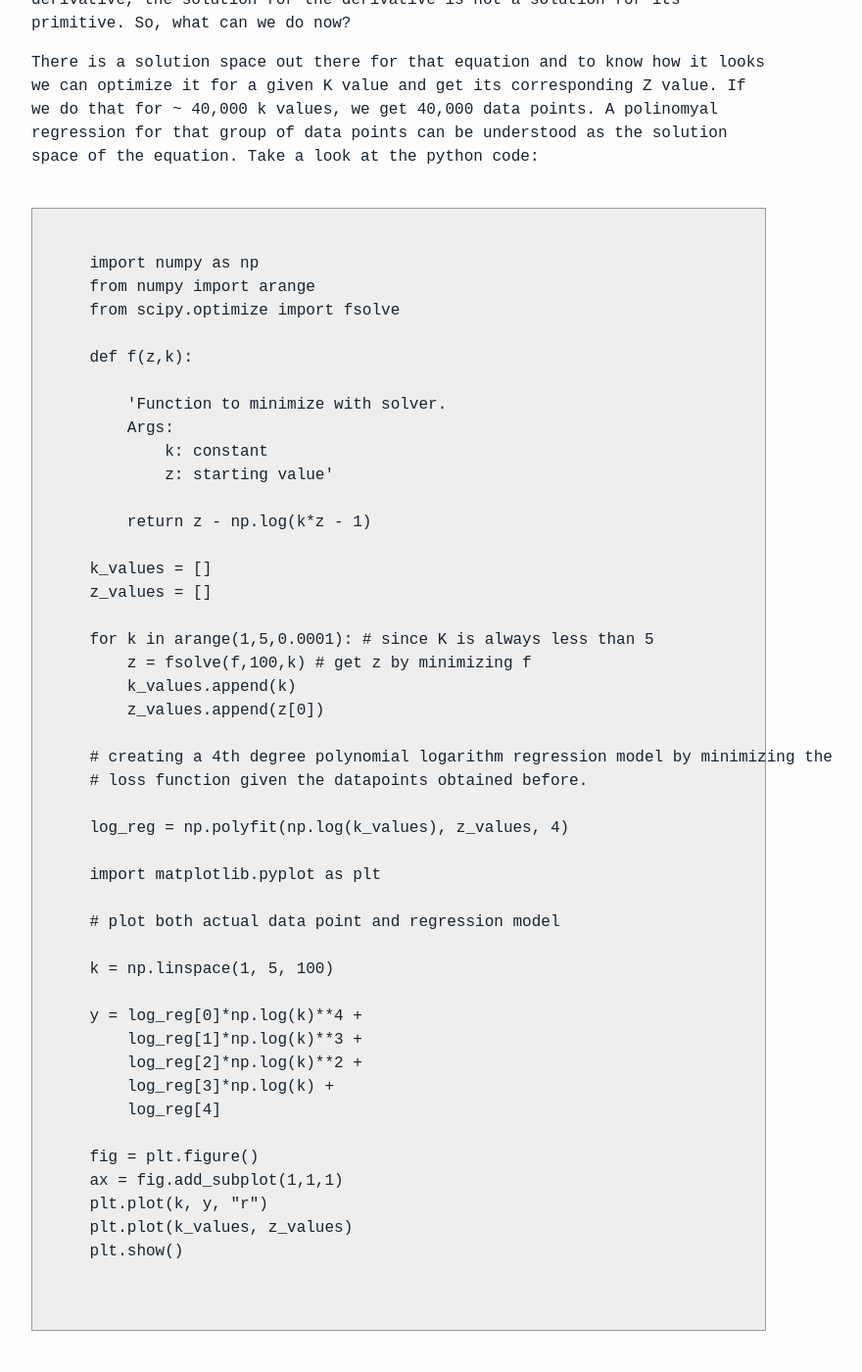
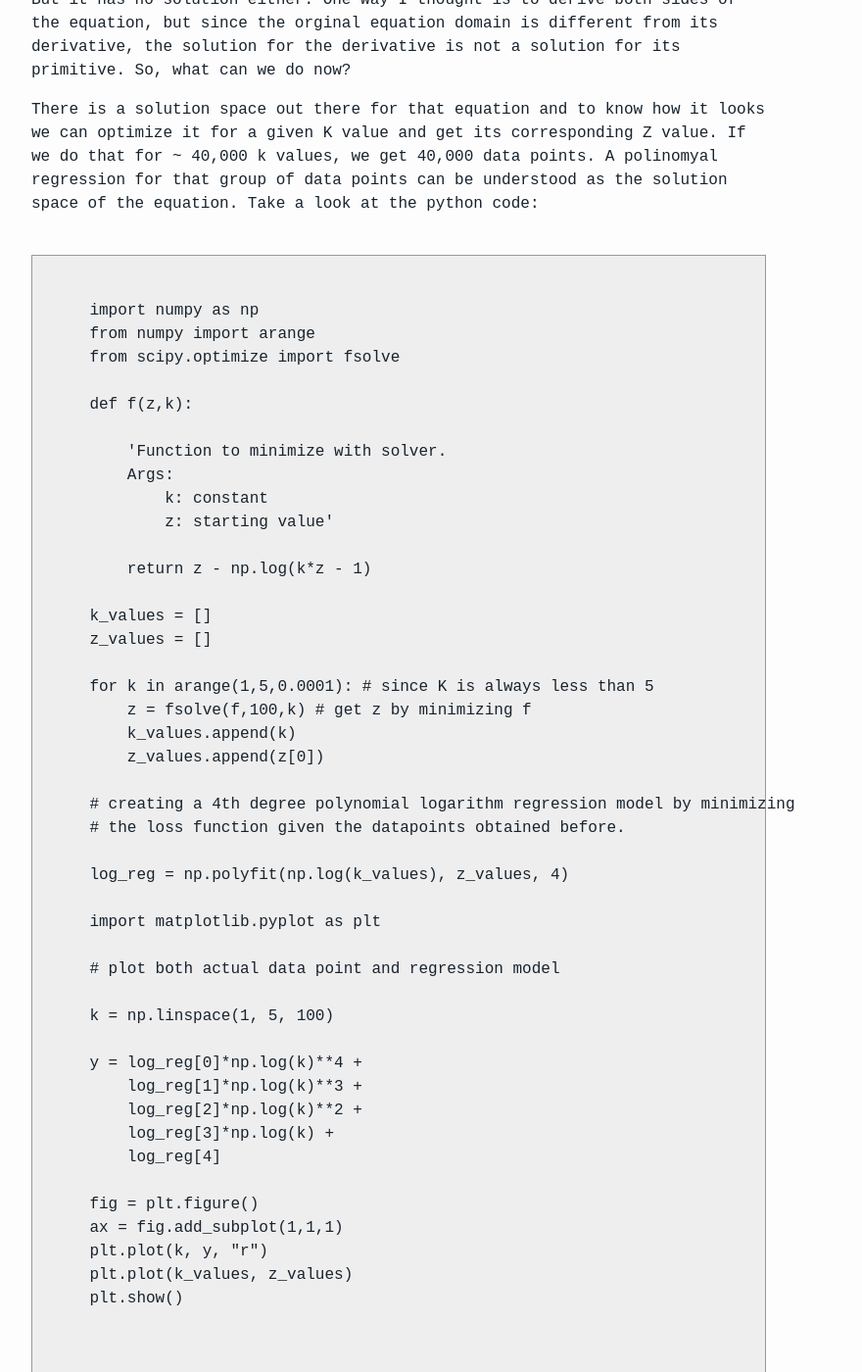
Before and after one commit to leonelBianchi/lebianchi.github.io, a Jekyll site: the page built from _posts/2020-12-23-equation-solving.md, in a window 1280 px wide and 1400 px high, scrolled down 750 px. Shown: the whole window at 98% size, without its empty margins (233-1113 px from the left). Built offline with Jekyll 4.4.1, drawn with Linux system fonts in a browser that asks for light colours.

```diff
--- a/_posts/2020-12-23-equation-solving.md
+++ b/_posts/2020-12-23-equation-solving.md
@@ -24,17 +24,17 @@
 
 </style>
 
-How would you solve the following equation? <br>
+How would you solve the following equation? <br> <br>
 
 <img src="../../../images/equation_1.png" class="center"> <br>
 
 Ok, we can solve it by approximation using numerical methods (Newton could be a possibility, for example). We put the equation as "something" equals zero, and using optimization techniques or numerical methods we can minimize it, setting zero as target value. That could be a possibility but it's not what we are looking for. What we would like to have is simple formula that returns X given k and t. I mean X = F(k,t)
 
-So I come up with the following. If we call: <br>
+So I come up with the following. If we call: <br> <br>
 
 <img src="../../../images/equation_2.png" class="center"> <br>
 
-Then we can get:
+Then we can get: <br>
 
 <img src="../../../images/equation_3.png" class="center"> <br>
 
@@ -67,8 +67,8 @@
         k_values.append(k)
         z_values.append(z[0])
 
-    # creating a 4th degree polynomial logarithm regression model by minimizing the
-    # loss function given the datapoints obtained before.
+    # creating a 4th degree polynomial logarithm regression model by minimizing
+    # the loss function given the datapoints obtained before.
 
     log_reg = np.polyfit(np.log(k_values), z_values, 4)
 
```
